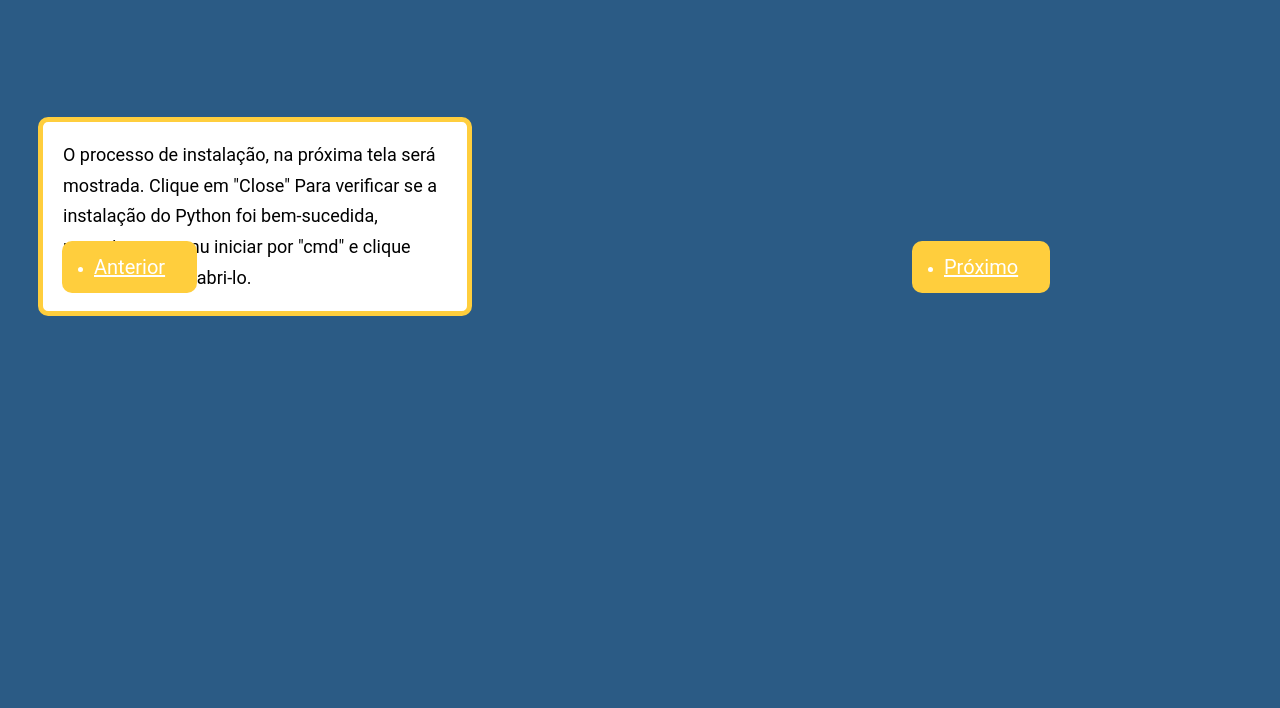
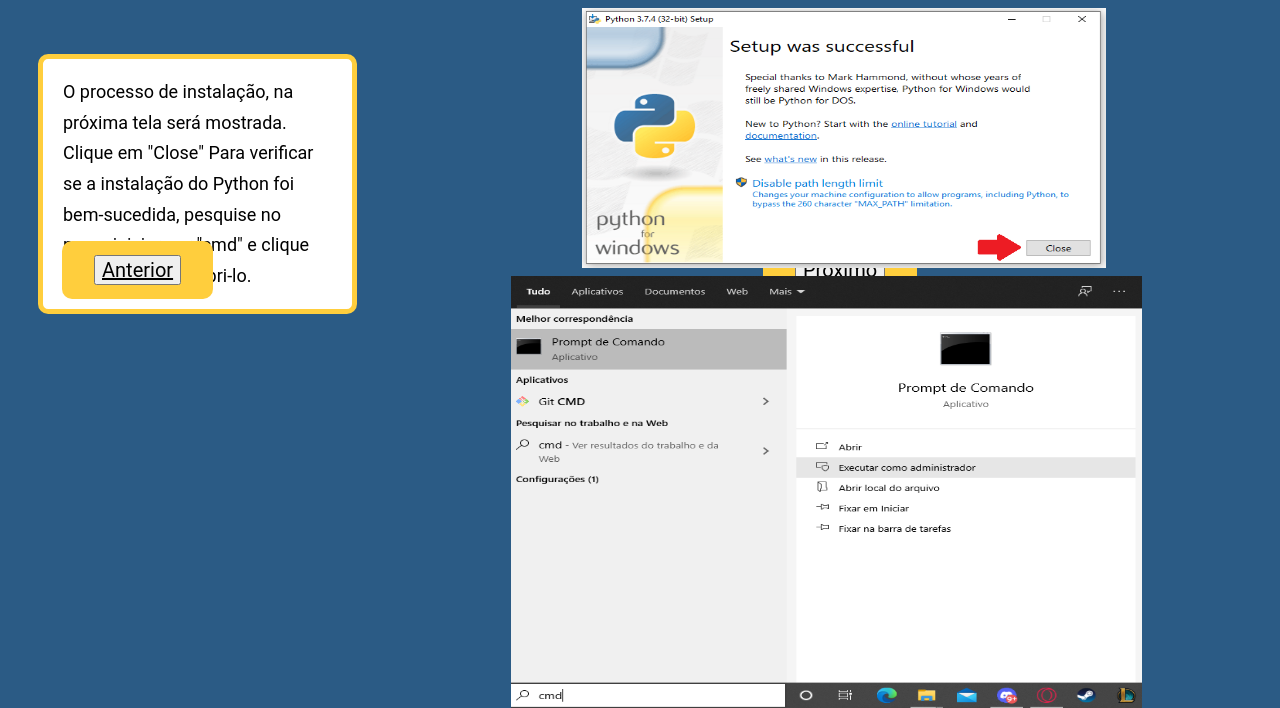
Before and after one commit to Takashi-123/desenvolvimento-pw, a plain HTML site: page pagina-3.html in a window 1280 px wide. Shown: the part 123-831 px from the top of the page. Before the commit the page ends 800 px from the top, so only its background shows below. Drawn offline with Linux system fonts and the light colour scheme.

Commit message:
finalizamos a parte de css e alguns acabamentos no html

```diff
--- a/css/main.css
+++ b/css/main.css
@@ -51,7 +51,7 @@ li{
 
 a{
 
-    color: white;
+    color: #000;
     background-color: #ffd343;
 
 
--- a/css/pagina1.css
+++ b/css/pagina1.css
@@ -64,9 +64,8 @@ p{
   }
 
   a {
-
+    color: #000;
     font-size: 20px;
-    color: white;
     font-family: 'Roboto', sans-serif;
 
   }
--- a/css/pagina2.css
+++ b/css/pagina2.css
@@ -60,8 +60,8 @@ h1{
   .prox{
 
     position: absolute;
-    top: 490px;
-    left: 940px;
+    top: 50px;
+    left: 780px;
     background-color: #ffce3d;
     border: none;
     color: rgb(255, 255, 255);
@@ -76,7 +76,7 @@ h1{
   .ant{
 
     position: absolute;
-    top: 490px;
+    top: 50px;
     left: 60px;
     background-color: #ffce3d;
     border: none;
@@ -109,7 +109,23 @@ h1{
   a {
 
     font-size: 20px;
-    color: white;
+    color: #000;
     font-family: 'Roboto', sans-serif;
 
   }
+
+  .print1 img{
+    width: 32%;
+    padding-left: 1172px;
+    margin-top: 0;
+    position: absolute;
+    top: 16%;
+  }
+
+  .print2 img{
+    width: 1366%;
+    left: 71rem;
+    margin-top: -103%;
+    position: absolute;
+    top: 10%;
+  }
--- a/css/pagina3.css
+++ b/css/pagina3.css
@@ -44,8 +44,8 @@ h1{
   border-radius: 1ch;
   font-size: 18px;
   margin-left: 30px;
-    margin-top: 120px;
-    margin-right: 800px;
+  margin-top: 57px;
+  margin-right: 915px;
   padding-right: 30px;
   border-width: 5px;
 
@@ -58,10 +58,9 @@ h1{
   }
 
   .prox{
-
     position: absolute;
     top: 360px;
-    left: 910px;
+    left: 761px;
     background-color: #ffce3d;
     border: none;
     color: rgb(255, 255, 255);
@@ -90,9 +89,25 @@ h1{
   }
 
   a {
-
+    color: #000;
     font-size: 20px;
-    color: white;
     font-family: 'Roboto', sans-serif;
 
   }
+
+  .print3 img{
+    position: absolute;
+    right: 174px;
+    top: 131px;
+    width: 524px;
+    height: 260px;
+
+  }
+
+  .print4 img{
+    position: absolute;
+    right: 138px;
+    top: 399px;
+    width: 631px;
+    height: 432px;
+  }
--- a/css/pagina4.css
+++ b/css/pagina4.css
@@ -107,9 +107,24 @@ h1{
 
 
   a {
-
+    color: #000;
     font-size: 20px;
-    color: white;
     font-family: 'Roboto', sans-serif;
 
   }
+
+  .print5 img{
+    position: absolute;
+    right: 48px;
+    top: 131px;
+    width: 637px;
+    height: 314px;
+  }
+
+  .print6 img{
+    position: absolute;
+    right: 57px;
+    top: 450px;
+    width: 631px;
+    height: 334px;
+  }
--- a/css/pagina5.css
+++ b/css/pagina5.css
@@ -76,9 +76,24 @@ h1{
 
 
   a {
-
+    color: #000;
     font-size: 20px;
-    color: white;
     font-family: 'Roboto', sans-serif;
 
   }
+
+  .print7 img{
+    position: absolute;
+    right: 48px;
+    top: 131px;
+    width: 637px;
+    height: 365px;
+  }
+
+  .print8 img{
+    position: absolute;
+    right: 57px;
+    top: 494px;
+    width: 631px;
+    height: 294px;
+  }
--- a/pagina-3.html
+++ b/pagina-3.html
@@ -19,29 +19,21 @@
 
     </div>
 
-    <ul>
 
-        <div class="prox">
 
-            <li>
+    <div class="prox">
 
-                <a href="http://127.0.0.1:5500/pagina-4.html">Próximo</a>
+        <button><a href="http://127.0.0.1:5500/pagina-4.html">Próximo</a></button>
 
-            </li>
+    </div>
 
-        </div>
+    <div class="ant">
 
-        <div class="ant">
+        <button><a href="http://127.0.0.1:5500/pagina-2.html">Anterior</a></button>
 
-            <li>
+    </div>
 
-                <a href="http://127.0.0.1:5500/pagina-2.html">Anterior</a>
 
-            </li>
-
-        </div>
-
-    </ul>
 
     <h1>
 
@@ -49,6 +41,18 @@
 
     </h1>
 
+    <div class="print3">
+
+        <img src="img/print3.png" alt="">
+
+    </div>
+
+    <div class="print4">
+
+        <img src="img/print4.png" alt="">
+
+    </div>
+
 
 </body>
 
```
Also changed, not shown: pagina-1.html (+9 -17 lines), pagina-2.html (+23 -19 lines), pagina-4.html (+20 -18 lines), pagina-5.html (+17 -13 lines). Lines whose indentation alone changed are shown as unchanged.
